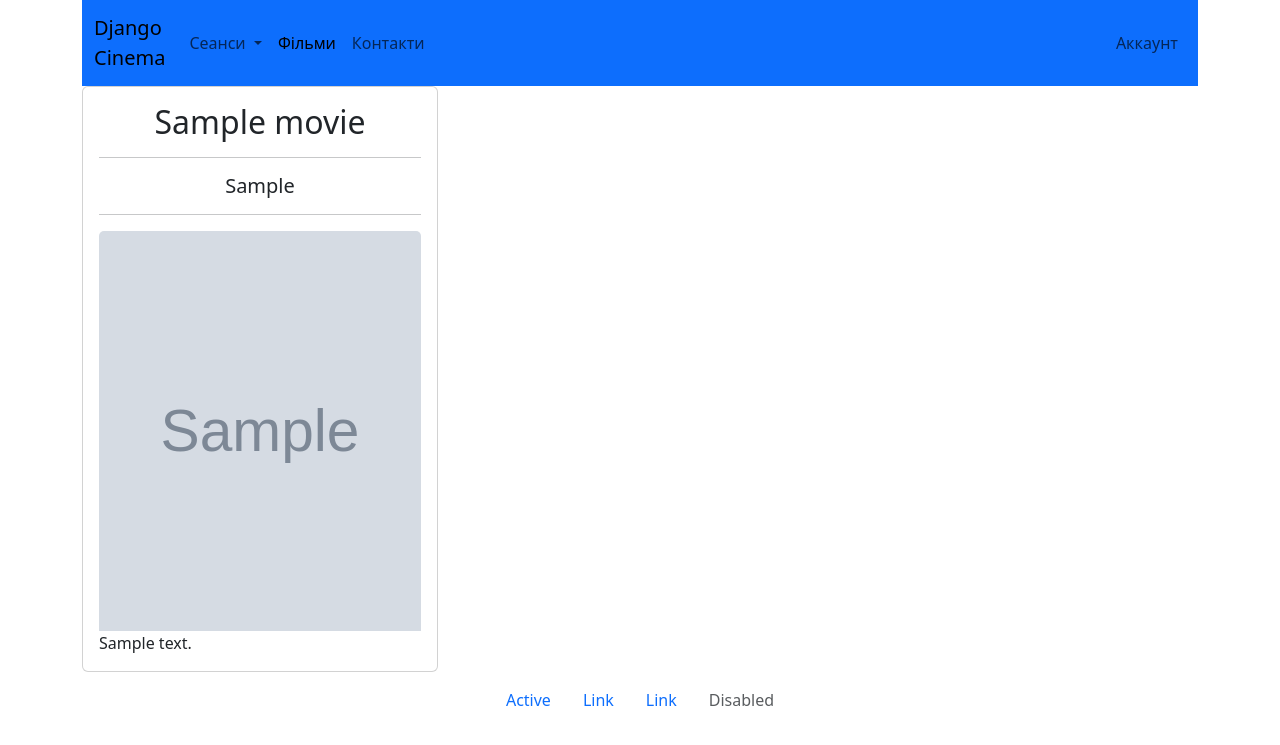
After one commit to Viposha/djcinema, a Django app: a page that uses cinema/templates/base.html in a window 1280 px wide. The commit adds this page. Shown: the top 745 px of the page. Run offline with Django 4.2, Linux system fonts and the light colour scheme; tables that the repository leaves empty hold one stand-in row (values such as "Sample post"); grey boxes marked "Sample" are stand-in pictures.

Commit message:
add detail view to each movie

```diff
--- a/cinema/movie/models.py
+++ b/cinema/movie/models.py
@@ -1,4 +1,5 @@
 from django.db import models
+from django.urls import reverse
 
 
 class Hall(models.Model):
@@ -19,6 +20,9 @@ class Movie(models.Model):
 	description = models.TextField()
 	genre = models.CharField(max_length=50)
 	photo = models.ImageField(upload_to='photos/%Y/%m/%d/', blank=True)
+
+	def get_absolute_url(self):
+		return reverse('movie_detail', kwargs={'pk': self.title})
 
 	def __str__(self):
 		return self.title
--- a/cinema/movie/templates/movie/home.html
+++ b/cinema/movie/templates/movie/home.html
@@ -1,5 +1,10 @@
 {% extends 'base.html' %}
 {% load static %}
+
+{% block title %}
+{{title}}
+{% endblock %}
+
 
 {% block content %}
 Home page
--- /dev/null
+++ b/cinema/movie/templates/movie/movie_detail.html
@@ -0,0 +1,26 @@
+{% extends 'base.html' %}
+{% load static %}
+
+{% block title %}
+{{movie_item.title}}
+{% endblock %}
+
+{% block content %}
+
+<div class="row">
+<div class="col-sm-4 mb-sm-2">
+<div class="card">
+    <div class="card-body" >
+        <div class="media">
+            <h2 class="card-title" align="center">{{ movie_item.title }}</h2> <hr>
+            <h5 class="card-title" align="center">{{ movie_item.genre }}</h5><hr>
+            <img class="card-img-top" src="{{ movie_item.photo.url }}"  width="" height="400">
+            <div class="media-body">
+                <p class="card-text" >{{ movie_item.description}}</p>
+            </div>
+        </div>
+    </div>
+</div>
+</div>
+</div>
+{% endblock %}
--- a/cinema/movie/urls.py
+++ b/cinema/movie/urls.py
@@ -1,8 +1,10 @@
 from django.urls import path
-from .views import home, Movies
+from .views import home, Movies, ViewMovie
 
 
 urlpatterns = [
 	path('', home, name='home'),
-	path('movies/', Movies.as_view(), name='movies')
+	path('movies/', Movies.as_view(), name='movies'),
+	path('movies/<str:pk>/', ViewMovie.as_view(), name='movie_detail'),
+
 ]
--- a/cinema/movie/views.py
+++ b/cinema/movie/views.py
@@ -1,5 +1,5 @@
 from django.shortcuts import render
-from django.views.generic import ListView
+from django.views.generic import ListView, DetailView
 from .models import Movie
 
 
@@ -14,7 +14,13 @@ class Movies(ListView):
 
 	def get_context_data(self, *, object_list=None, **kwargs):
 		context = super().get_context_data(**kwargs)
+		context['title'] = 'Фільми'
 		return context
 
 	def get_queryset(self):
 		return Movie.objects.all()
+
+
+class ViewMovie(DetailView):
+	model = Movie
+	context_object_name = 'movie_item'
--- a/cinema/templates/base.html
+++ b/cinema/templates/base.html
@@ -3,8 +3,8 @@
 <html lang="en">
 <head>
     <meta charset="UTF-8">
-    <title>Django cinema</title>
-    <link rel="stylesheet" href="{% static 'home/custom.css' %}">
+    <title>{% block title %}{% endblock %}</title>
+    <link rel="stylesheet" href="{% static 'custom.css' %}">
     <link href="https://cdn.jsdelivr.net/npm/bootstrap@5.3.0-alpha1/dist/css/bootstrap.min.css" rel="stylesheet" integrity="sha384-GLhlTQ8iRABdZLl6O3oVMWSktQOp6b7In1Zl3/Jr59b6EGGoI1aFkw7cmDA6j6gD" crossorigin="anonymous">
     <script src="https://cdn.jsdelivr.net/npm/bootstrap@5.3.0-alpha1/dist/js/bootstrap.bundle.min.js" integrity="sha384-w76AqPfDkMBDXo30jS1Sgez6pr3x5MlQ1ZAGC+nuZB+EYdgRZgiwxhTBTkF7CXvN" crossorigin="anonymous"></script>
 </head>
```
Also changed, not shown: cinema/movie/templates/movie/movie_list.html (+7 -3 lines).
